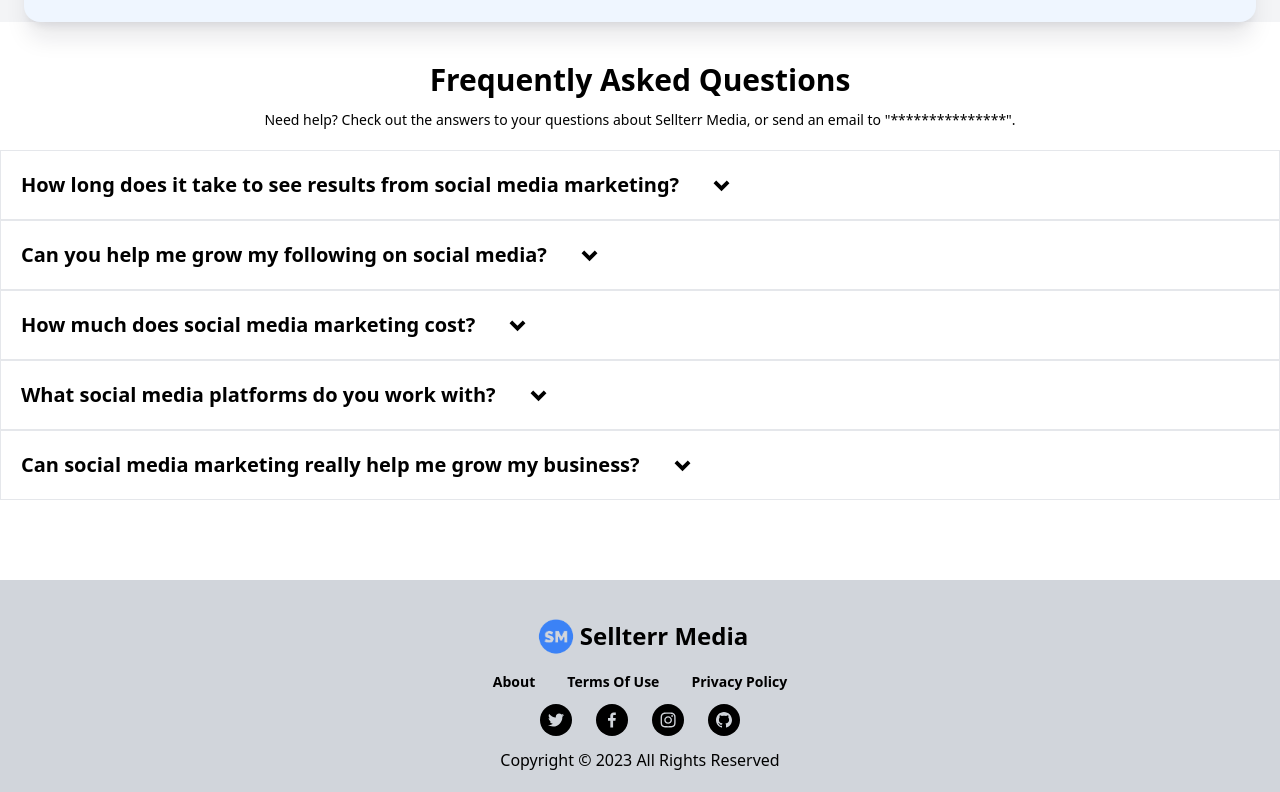
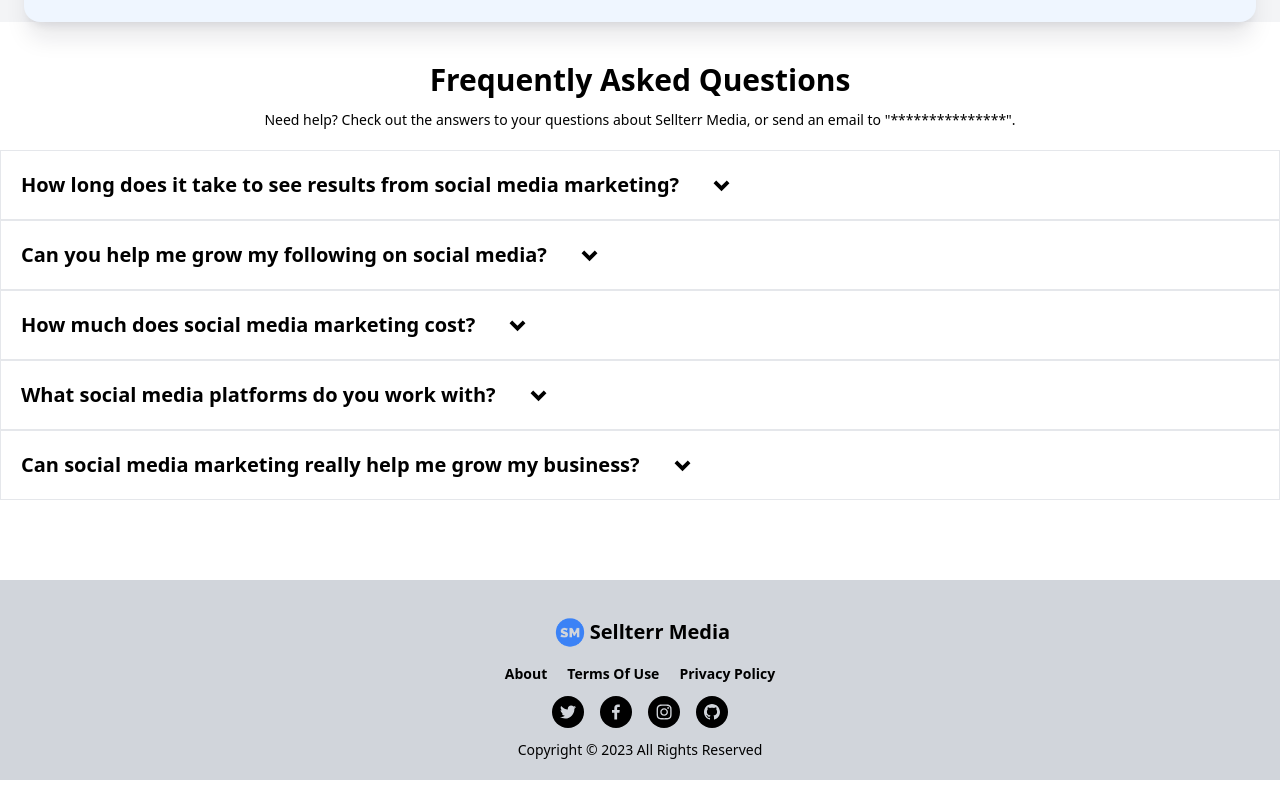
Before and after one commit to Dare789/SellterrMedia, a React (Create React App) app: page / in a window 1280 px wide. Shown: the part 3006-3798 px from the top of the page. Built offline with nearby package versions, Linux system fonts and the light colour scheme.

Commit message:
fixed footer css

```diff
--- a/src/Components/WelcomePage/Footer/Footer.js
+++ b/src/Components/WelcomePage/Footer/Footer.js
@@ -6,11 +6,11 @@ const Footer = () => {
   return (
   <div className='bg-gray-300'>
     <div className="flex items-center justify-center pt-8">
-				<img src={Sellterr} alt="Sellterr" className="cursor-pointer h-12 w-12"/>
-        <div className='text-2xl text-black font-extrabold sm:text-2xl cursor-pointer'>Sellterr Media</div>
+				<img src={Sellterr} alt="Sellterr" className="cursor-pointer h-10 w-10 lg:h-14 lg:w-14 shadow-transparent"/>
+        <div className='text-xl lg:text-2xl text-black font-extrabold'>Sellterr Media</div>
 		</div>
     <div className="flex mx-5 sm:mx-5 items-center justify-center space-x-2 pt-3">
-      <div className="flex space-x-8">
+      <div className="flex space-x-5">
                   <div className="font-bold text-md text-center text-sm lg:text-lg cursor-pointer">About</div>
 				          <div className="font-bold text-md text-center text-sm lg:text-lg cursor-pointer">Terms Of Use</div>
                   <div className="font-bold text-md text-center text-sm lg:text-lg cursor-pointer">Privacy Policy</div>
@@ -22,14 +22,14 @@ const Footer = () => {
       </h1> */}
       {/* <h1 className='flex mx-5 sm:mx-5 items-center justify-center space-x-2'>CA, 90503, USA</h1> */}
     </div>
-    <div className='flex space-x-6 mx-5 sm:mx-5 items-center justify-center py-3'>
+    <div className='flex space-x-4 mx-5 sm:mx-5 items-center justify-center py-3'>
       <SocialIcon network="twitter" bgColor="black" style={{ height: 32, width: 32 }} className="cursor-pointer"/>
       <SocialIcon network="facebook" bgColor="black" style={{ height: 32, width: 32 }} className="cursor-pointer"/>
       <SocialIcon network="instagram" bgColor="black" style={{ height: 32, width: 32 }} className="cursor-pointer"/>
       <SocialIcon network="github" bgColor="black" style={{ height: 32, width: 32 }} className="cursor-pointer"/>
     </div>
     <div className='flex space-x-6 mx-5 sm:mx-5 items-center justify-center pb-5'>
-      <p className='font-light'>Copyright &copy; 2023 All Rights Reserved</p>
+      <p className='text-sm font-light'>Copyright &copy; 2023 All Rights Reserved</p>
 </div>
   </div>
   )
```
